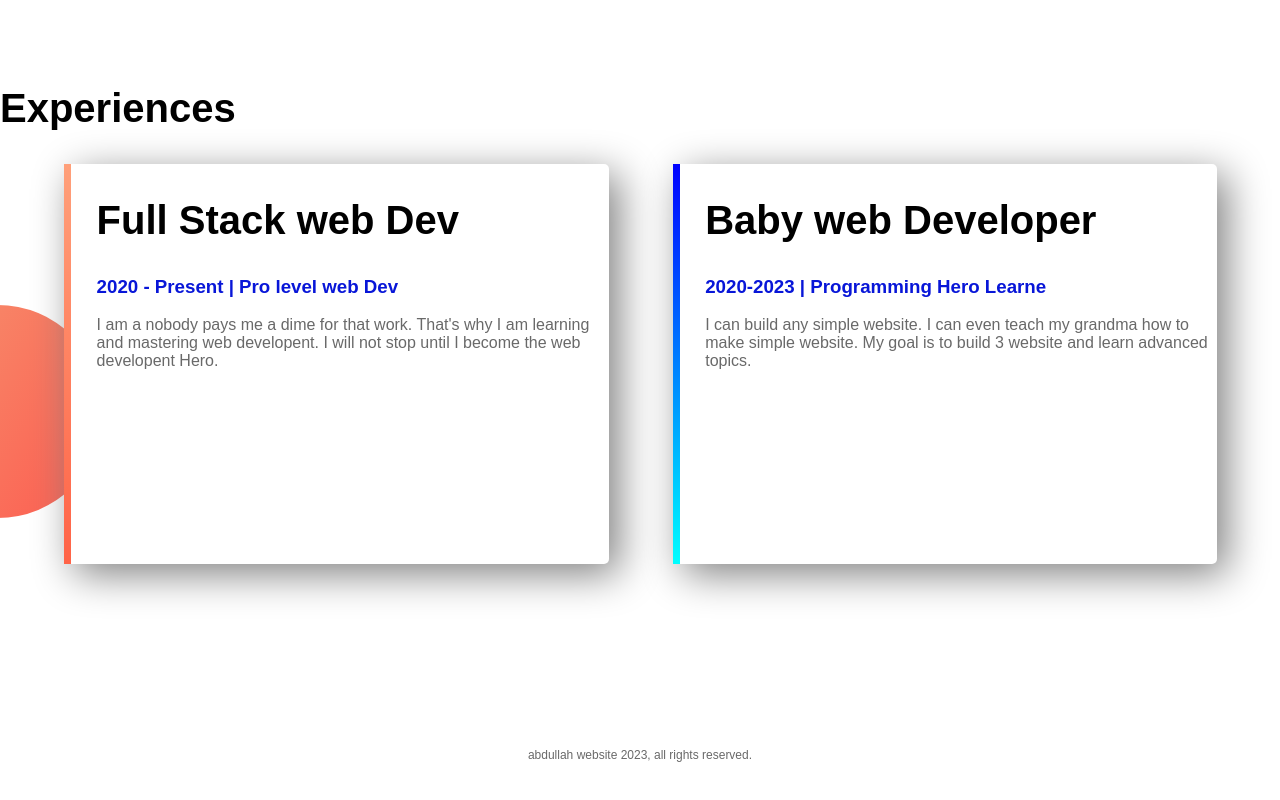
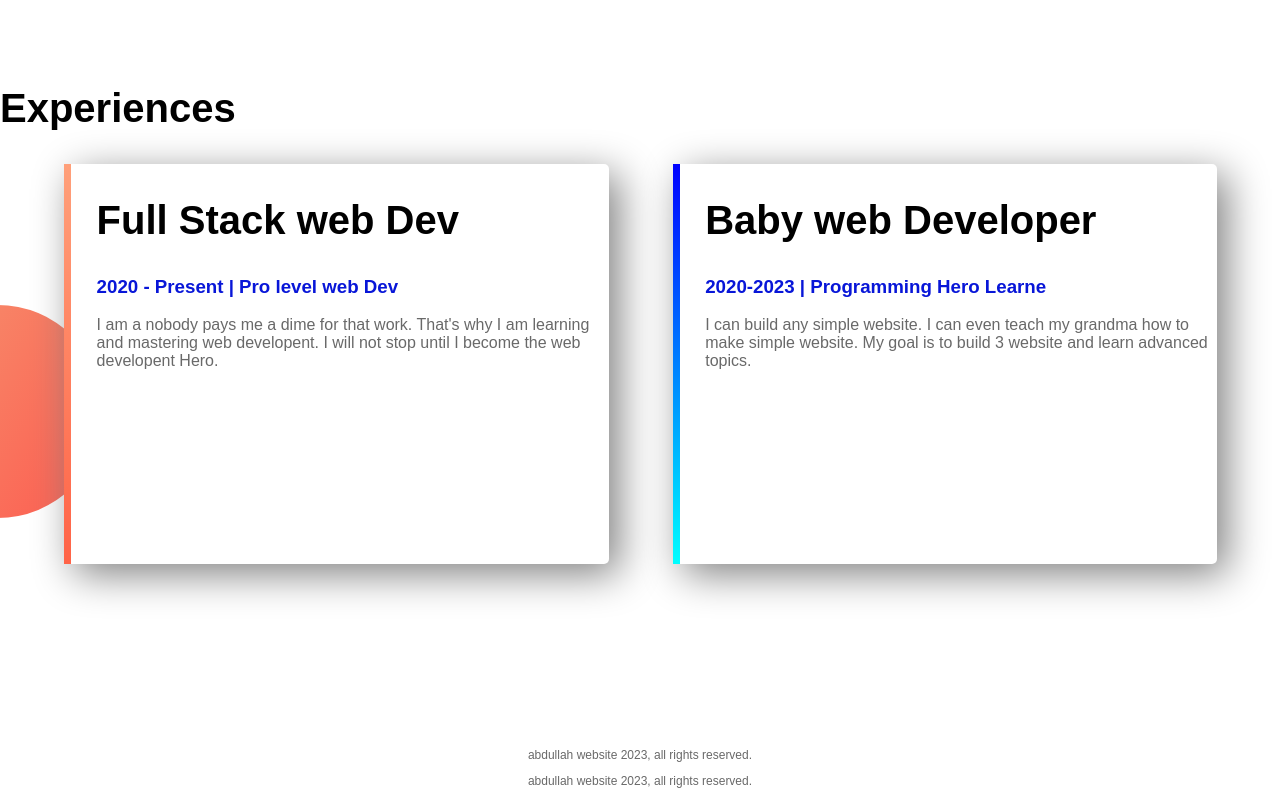
Before and after one commit to abdullah-shake/personal-website, a plain HTML site: page index.html in a window 1280 px wide. Shown: the part 1247-2047 px from the top of the page. Before the commit the page ends 2021 px from the top, so only its background shows below. Drawn offline with Linux system fonts and the light colour scheme.

Commit message:
add something

```diff
--- a/index.html
+++ b/index.html
@@ -45,6 +45,7 @@
     </section>
     <footer>
         <p>abdullah  website 2023, all rights reserved.</p>
+        <p>abdullah  website 2023, all rights reserved.</p>
     </footer>
 </body>
 </html>
```
